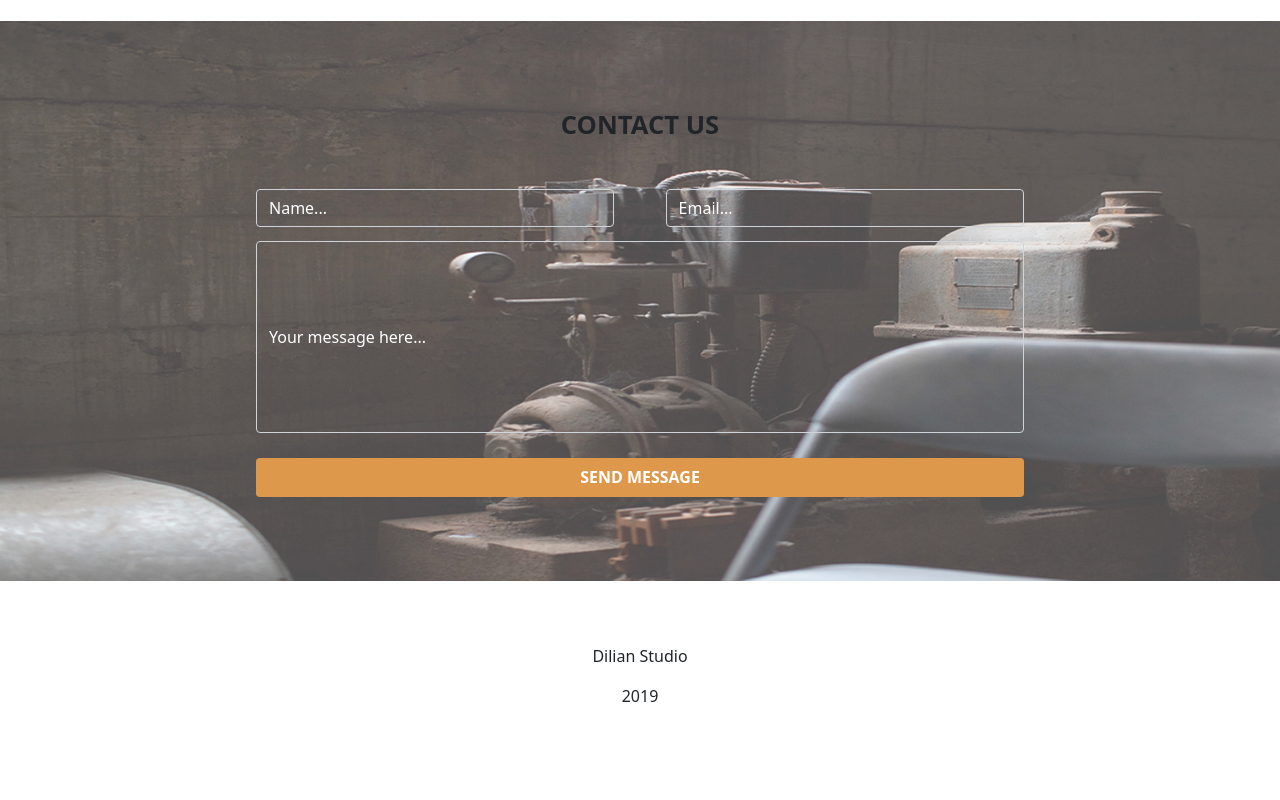
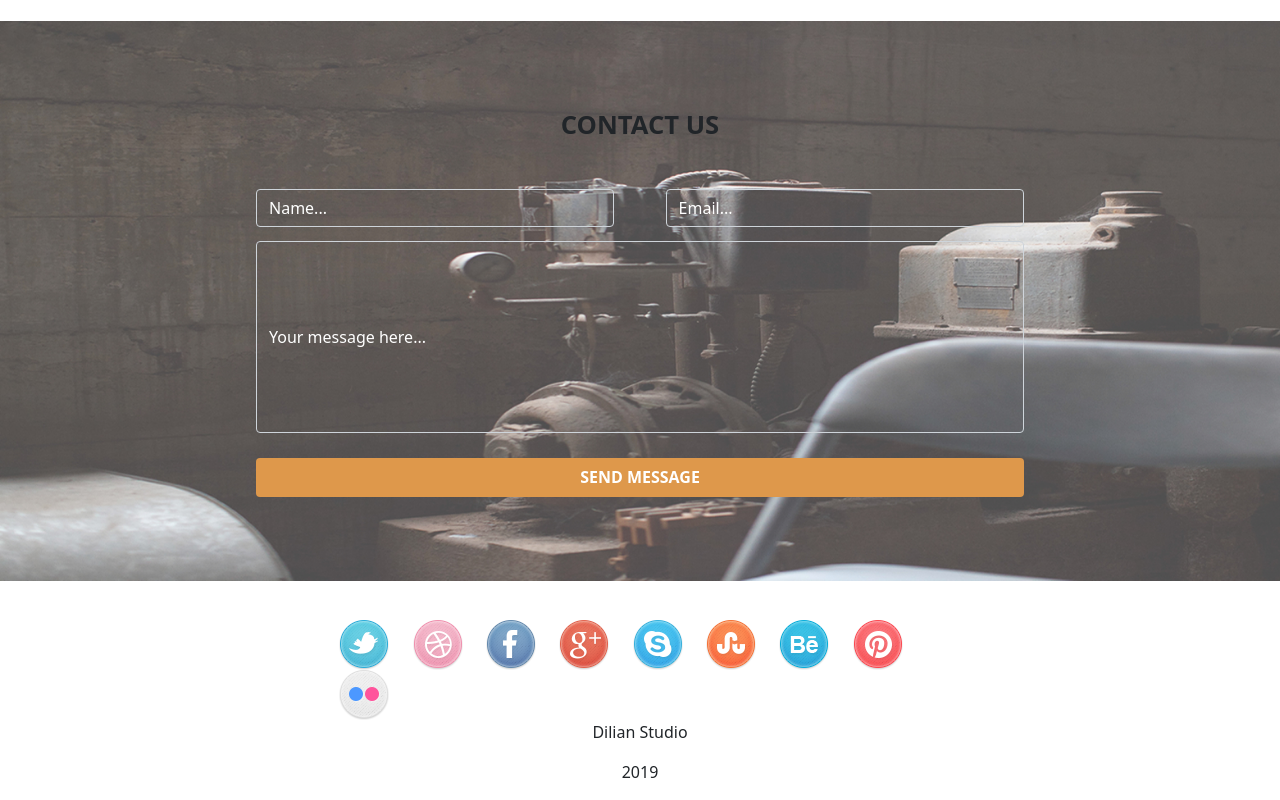
Before and after one commit to victoriamwangi/Delani-Studio, a plain HTML site: page index.html in a window 1280 px wide. Shown: the part 2366-3166 px from the top of the page. Before the commit the page ends 3090 px from the top, so only its background shows below. Drawn offline with Linux system fonts and the light colour scheme; the site is published under a folder, as on GitHub Pages, so addresses that start at the root find nothing.

Commit message:
st:change social icons img path

```diff
--- a/index.html
+++ b/index.html
@@ -192,15 +192,15 @@
     </div>
     <div class="social display">
         <div class="icons">
-            <img src="/images/social_icons/twitter.png" alt="">
-            <img src="/images/social_icons/dribble.png" alt="">
-            <img src="/images/social_icons/facebook.png" alt="">
-            <img src="/images/social_icons/g_plus.png" alt="">
-            <img src="/images/social_icons/skype.png" alt="">
-            <img src="/images/social_icons/stumble_upon.png" alt="">
-            <img src="/images/social_icons/behance.png" alt="">
-            <img src="/images/social_icons/pinterest.png" alt="">
-            <img src="/images/social_icons/flickr.png" alt="">
+            <img src="./images/social_icons/twitter.png" alt="">
+            <img src="./images/social_icons/dribble.png" alt="">
+            <img src="./images/social_icons/facebook.png" alt="">
+            <img src="./images/social_icons/g_plus.png" alt="">
+            <img src="./images/social_icons/skype.png" alt="">
+            <img src="./images/social_icons/stumble_upon.png" alt="">
+            <img src="./images/social_icons/behance.png" alt="">
+            <img src="./images/social_icons/pinterest.png" alt="">
+            <img src="./images/social_icons/flickr.png" alt="">
         </div>
         <p>Dilian Studio</p>
         <p>2019</p>
```
